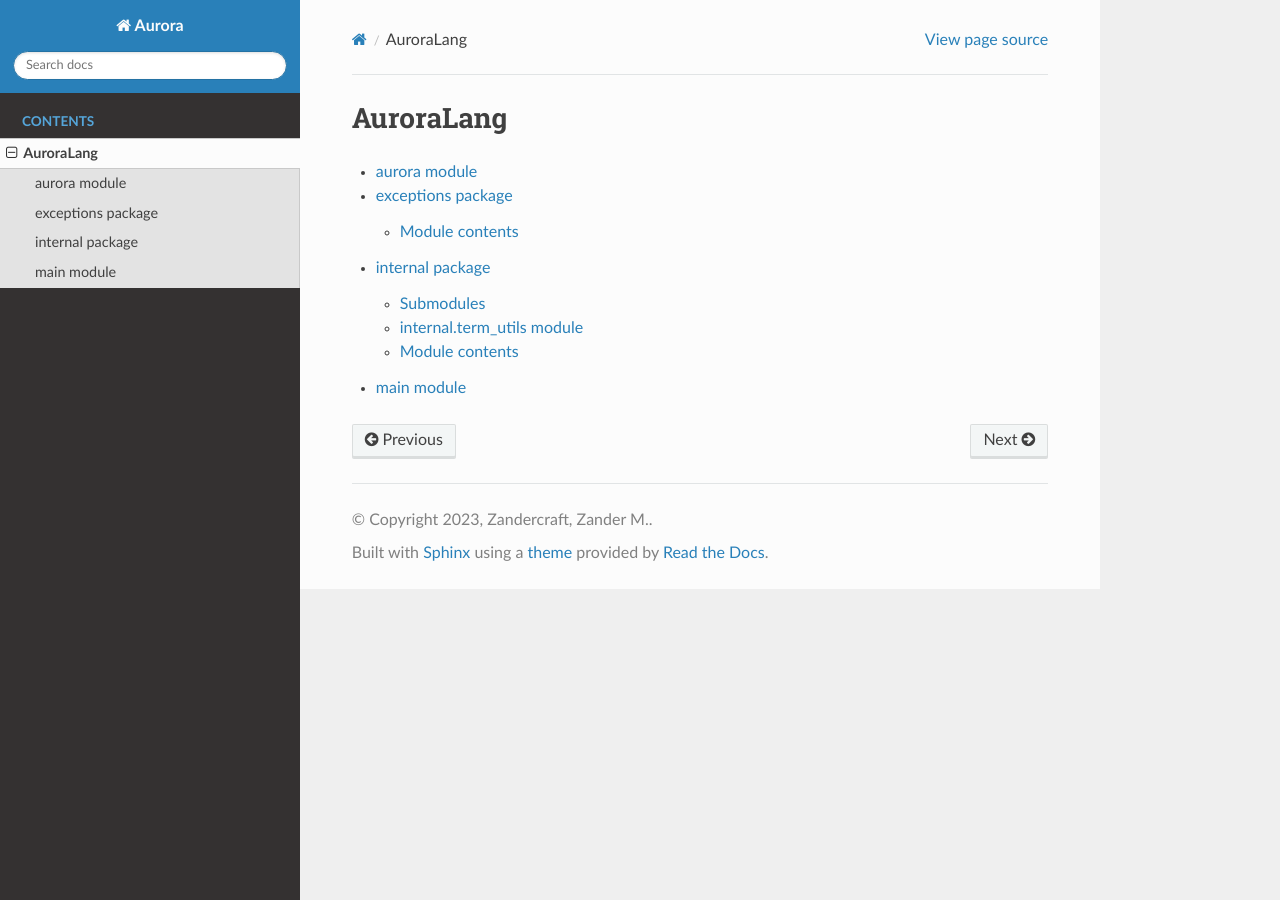
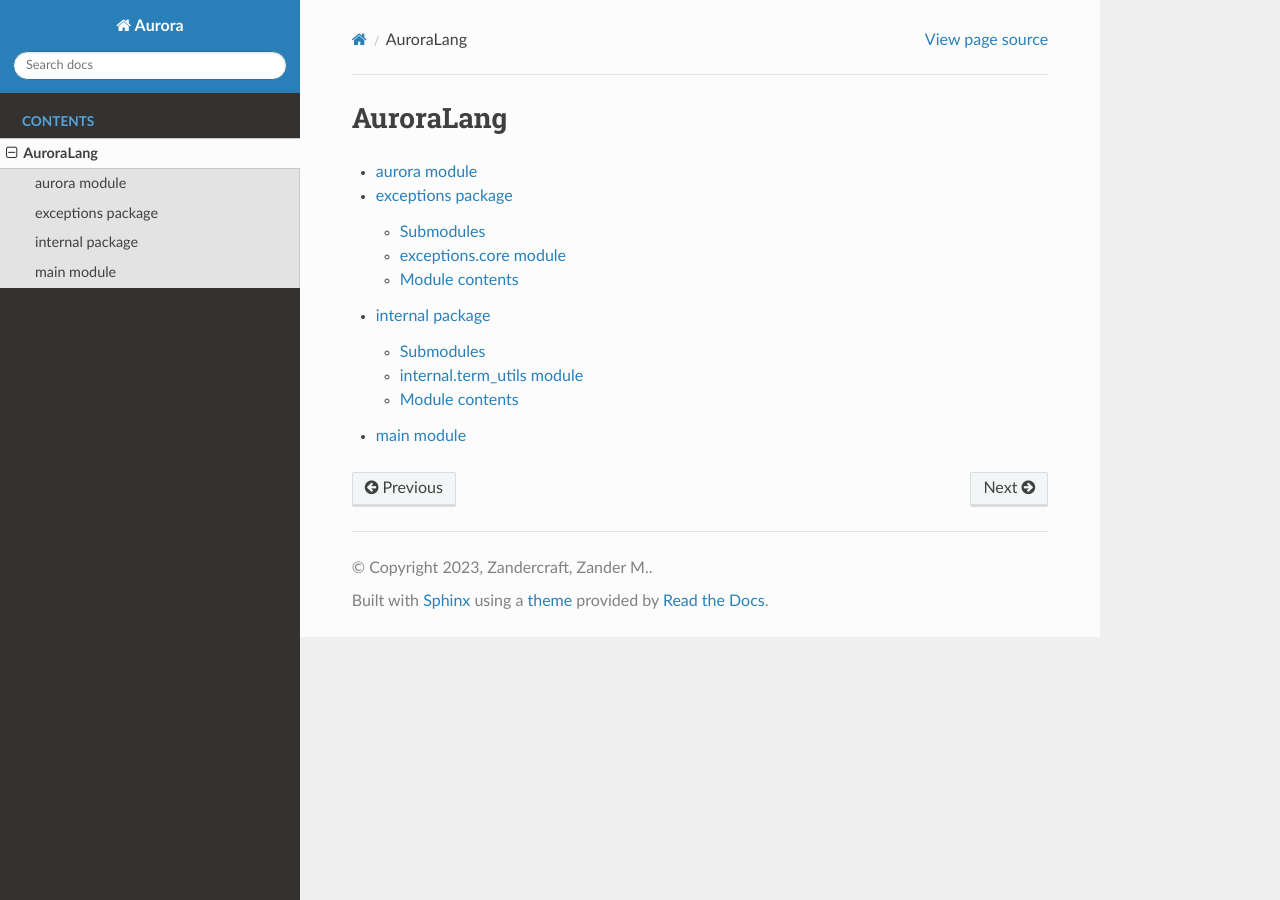
Before and after one commit to Zandercraft/Aurora-lang, a Sphinx documentation site: the page built from docs/modules.rst, in a window 1280 px wide. Built offline with Sphinx 7.4.7 and the Read the Docs theme 2.0.0, drawn with Linux system fonts in a browser that asks for light colours.

Commit message:
Add documentation for exceptions.core

```diff
--- a/docs/exceptions.rst
+++ b/docs/exceptions.rst
@@ -1,5 +1,16 @@
 exceptions package
 ==================
+
+Submodules
+----------
+
+exceptions.core module
+---------------------------
+
+.. automodule:: exceptions.core
+   :members:
+   :undoc-members:
+   :show-inheritance:
 
 Module contents
 ---------------
```
